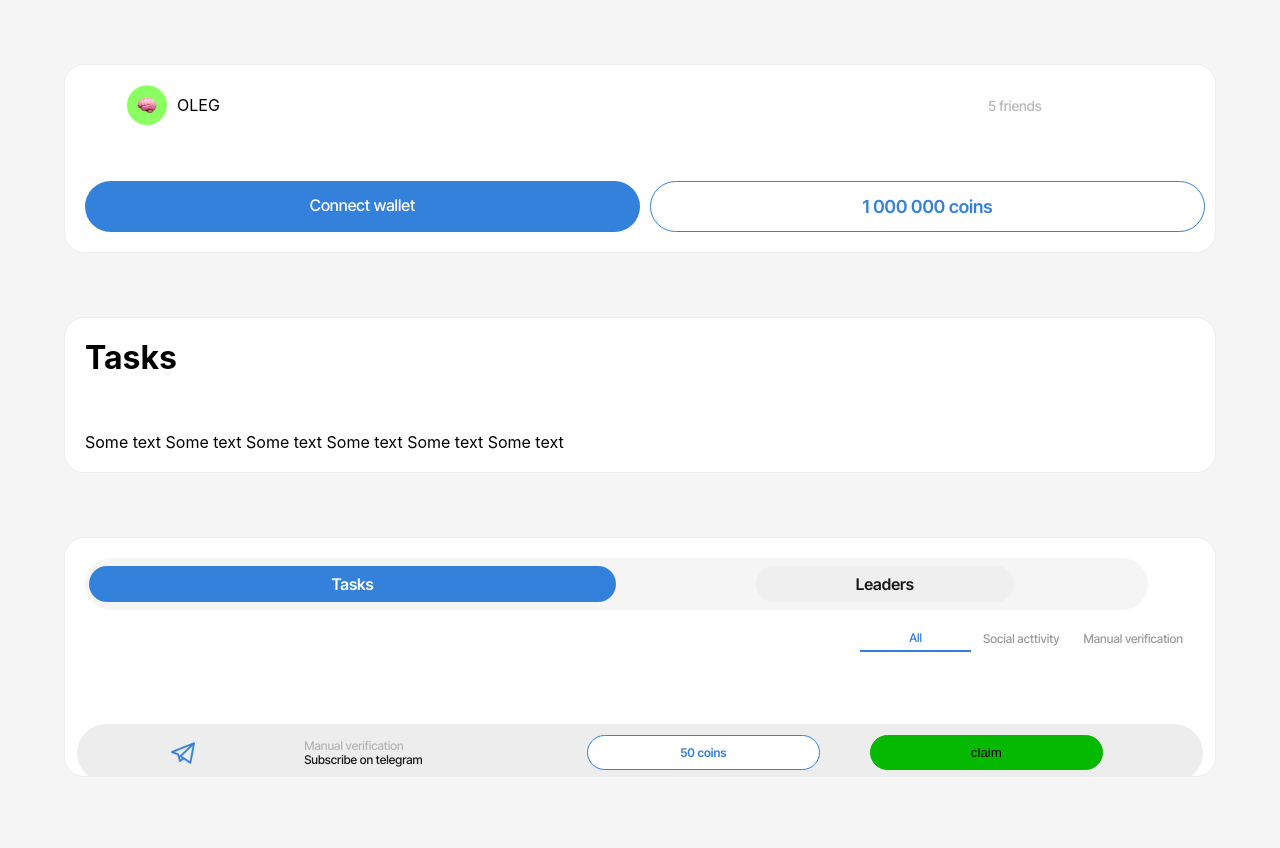
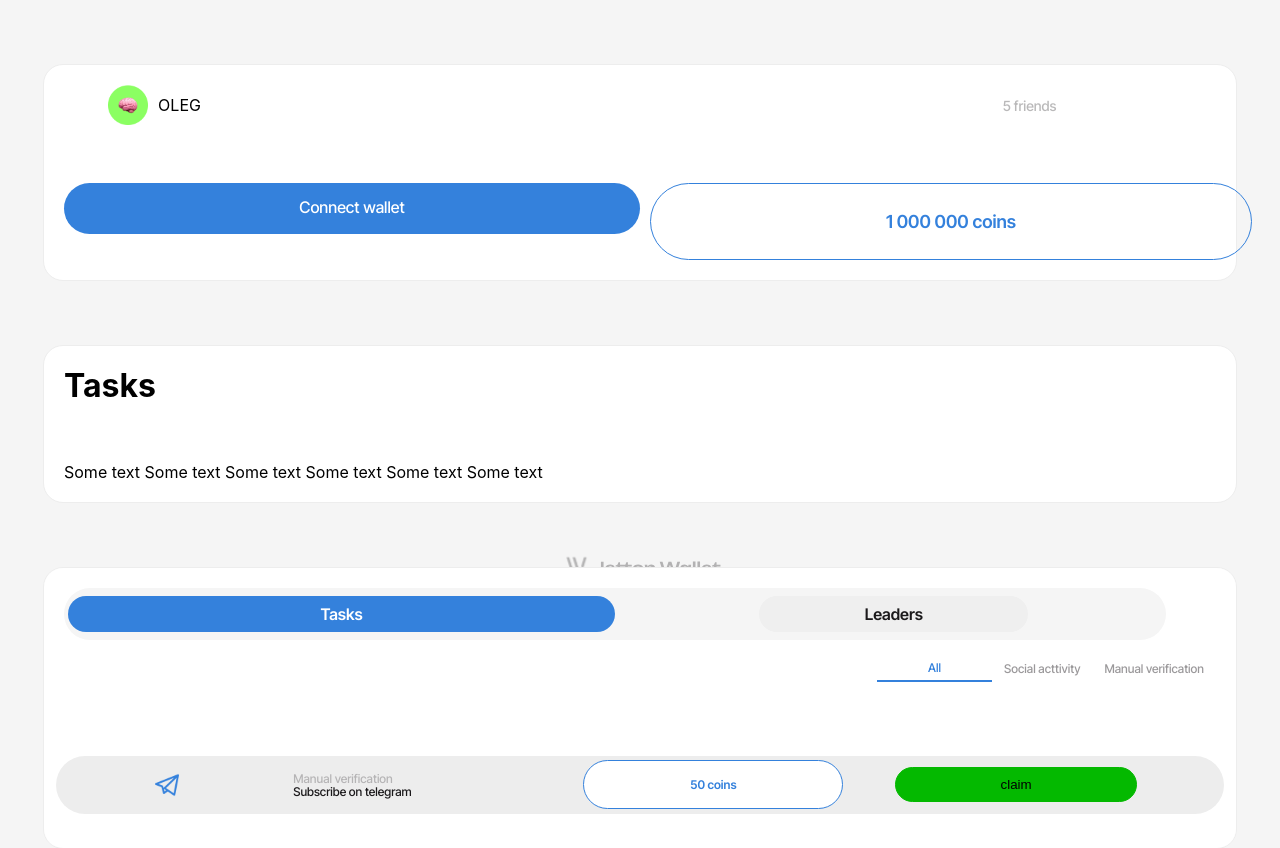
Before and after one commit to FasadSalatov/Jettocoinwebapp, a React (Create React App) app: page / in a window 1280 px wide. Before the commit the page ends 800 px from the top, so only its background shows below. Built offline with nearby package versions, Linux system fonts and the light colour scheme.

Commit message:
Add files via upload

```diff
--- a/src/styles/home.css
+++ b/src/styles/home.css
@@ -13,7 +13,7 @@
 .maincontent {
     /* Frame 33266 */
 
-box-sizing: border-box;
+
 
 /* Auto layout */
 display: flex;
@@ -70,7 +70,7 @@ border: none;
 
     /* Bottom navigation */
 
-box-sizing: border-box;
+
 
 /* Auto layout */
 display: flex;
@@ -171,7 +171,6 @@ flex-grow: 0;
 .miniswitch button {
     /* Category Button */
 
-box-sizing: border-box;
 
 /* Auto layout */
 display: flex;
@@ -257,26 +256,21 @@ margin-top: 5%;
 }
 
 .maincontent {
-    box-sizing: border-box;
     display: flex;
     flex-direction: column;
     align-items: flex-start;
     padding: 20px;
     gap: 16px;
-    isolation: isolate;
 
     width: 90%;
      /* Максимальная высота, чтобы ограничить высоту контейнера */
-    overflow-y: scroll; /* Добавляет вертикальную прокрутку, если содержимое превышает высоту контейнера */
+    overflow-y: auto; /* Добавляет вертикальную прокрутку, если содержимое превышает высоту контейнера */
 
     background: #FFFFFF;
     border: 1px solid #EDEDED;
     border-radius: 20px;
 
-    flex: none;
-    order: 3;
     align-self: center;
-    flex-grow: 0;
     margin-top: 5%;
 }
 
@@ -388,7 +382,7 @@ flex-grow: 0;
 
 .claimbtn {
     /* Frame 33343 */
-box-sizing: border-box;
+
 
 /* Auto layout */
 display: flex;
@@ -430,7 +424,7 @@ flex-grow: 0;
 .valuetask p {
     /* Frame 33341 */
 
-box-sizing: border-box;
+
 
 /* Auto layout */
 display: flex;
@@ -993,7 +987,6 @@ flex-grow: 0;
 .refcontainer {
     /* Frame 33279 */
 
-box-sizing: border-box;
 
 /* Auto layout */
 display: flex;
@@ -1082,7 +1075,7 @@ flex-grow: 0;
 .shareclaimbtn {
     /* Primary Button */
 
-box-sizing: border-box;
+
 
 /* Auto layout */
 display: flex;
@@ -1133,7 +1126,6 @@ flex-grow: 0;
 .headerr {
     /* Profile preview */
     margin-top: 5%;
-    box-sizing: border-box;
 
     /* Auto layout */
     display: flex;
@@ -1168,7 +1160,7 @@ flex-grow: 0;
 
 .tasks {
  /* Frame 33281 */
-    box-sizing: border-box;
+
     margin-top: 5%;
     /* Auto layout */
     display: flex;
@@ -1252,7 +1244,7 @@ flex-grow: 0;
 .headbtns div {
     /* Frame 33262 */
 
-    box-sizing: border-box;
+
 
     /* Auto layout */
     display: flex;
```
